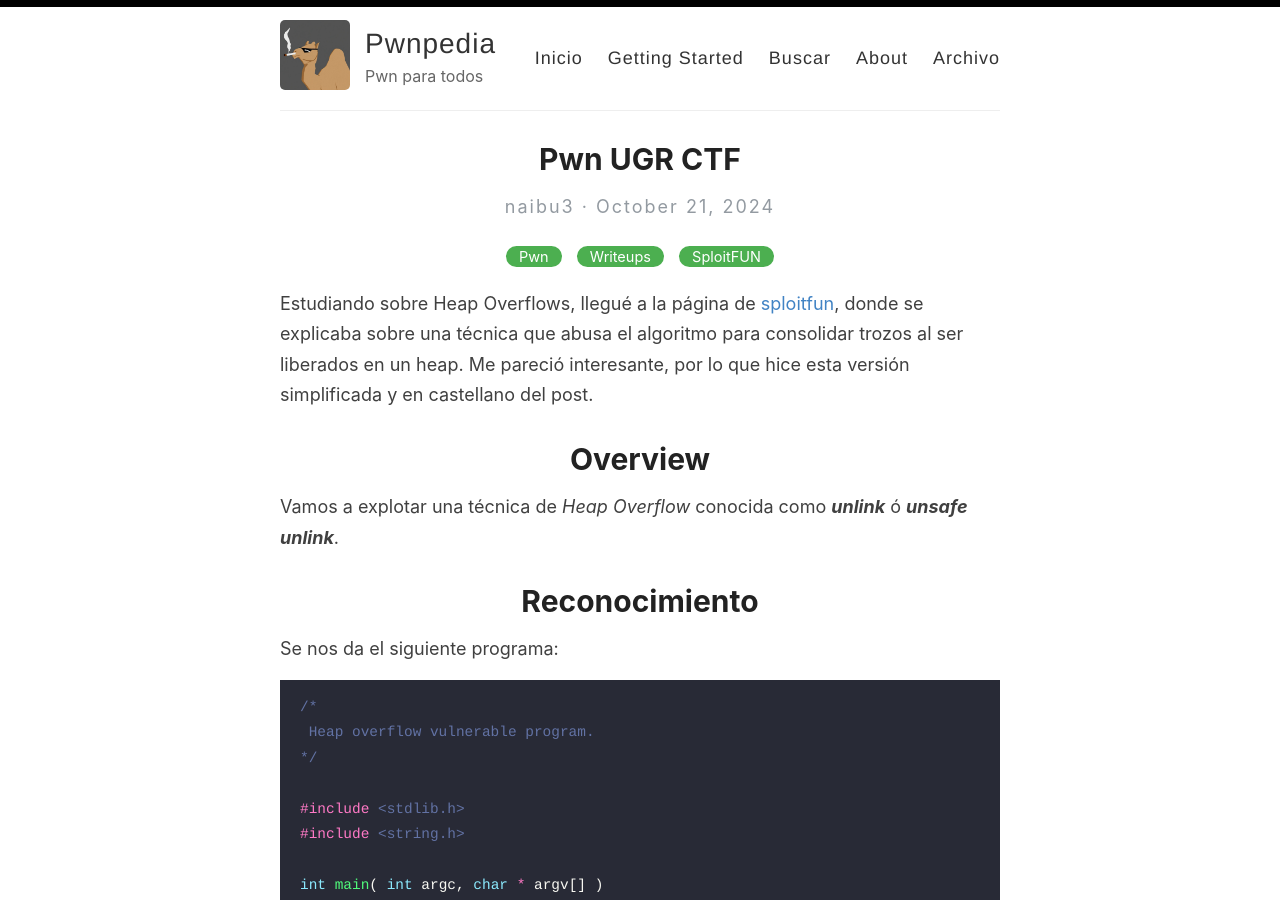
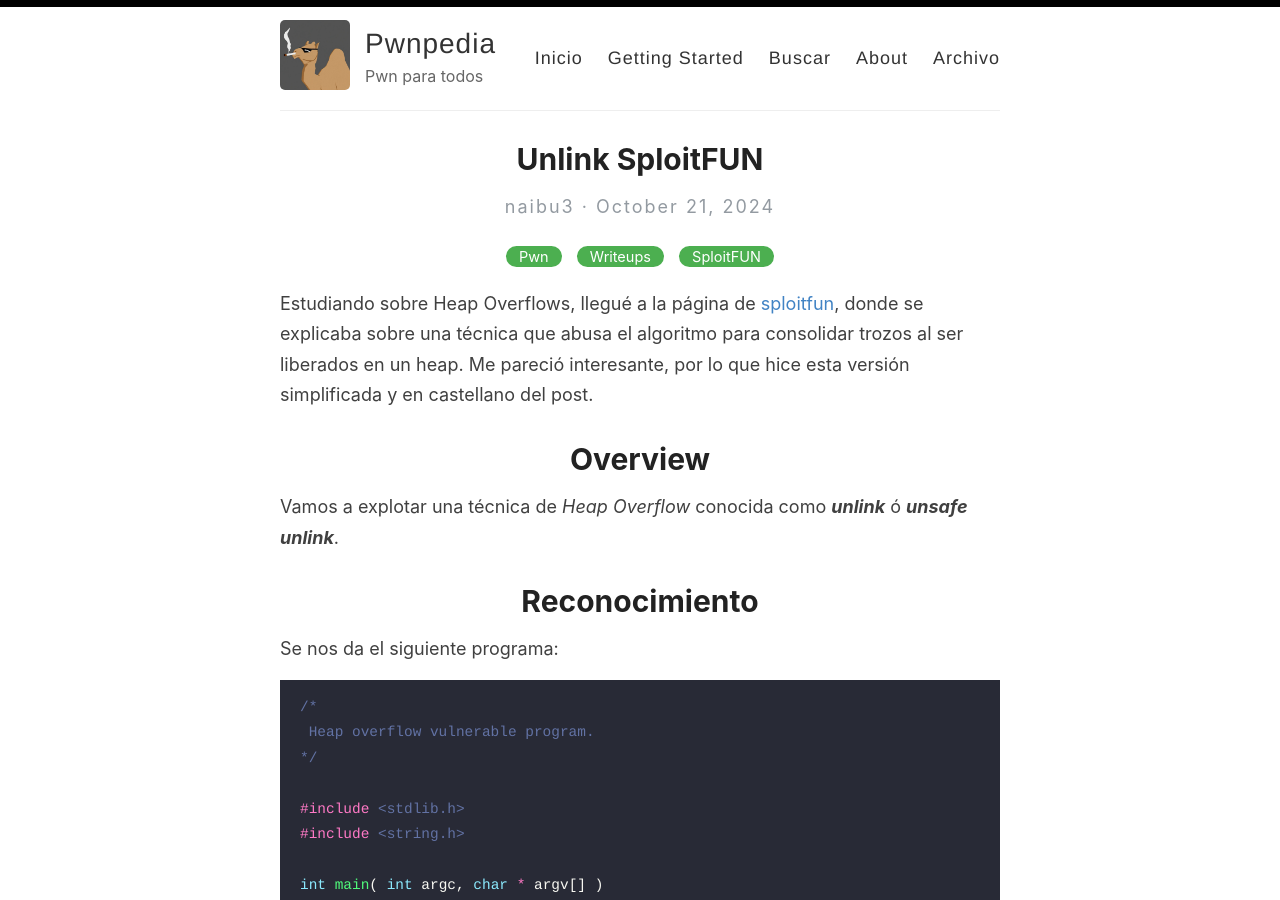
Before and after one commit to naibu3/naibu3.github.io, a Jekyll site: the page built from _posts/2024-10-21-Unlink-SploitFUN.md, in a window 1280 px wide and 900 px high. Built offline with Jekyll 4.4.1, drawn with Linux system fonts in a browser that asks for light colours; comment, search, counter and statistics services are not loaded.

Commit message:
Update 2024-10-21-Unlink-SploitFUN.md

```diff
--- a/_posts/2024-10-21-Unlink-SploitFUN.md
+++ b/_posts/2024-10-21-Unlink-SploitFUN.md
@@ -1,6 +1,6 @@
 ---
 layout: post
-title: Pwn UGR CTF
+title: Unlink SploitFUN
 comments: true
 categories: [Pwn, Writeups, SploitFUN]
 ---
```
